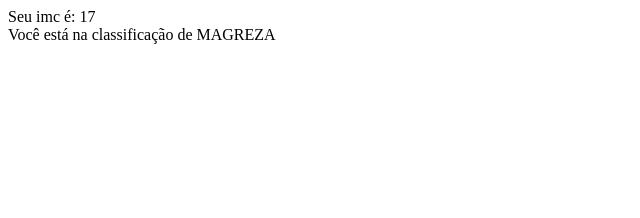
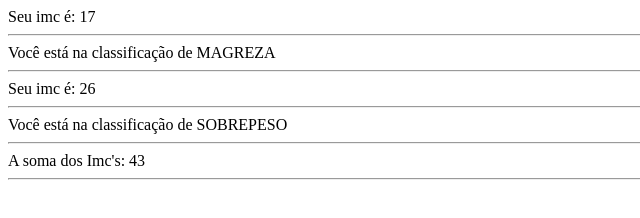
Before and after one commit to Darimus/JS-e-HTML, a plain HTML site: page imc.html in a window 1280 px wide. Shown: the whole page, without its empty margins (0-640 px from the left). Drawn offline with Linux system fonts and the light colour scheme.

Commit message:
:memo: Mais sobre function e return

```diff
--- a/imc.html
+++ b/imc.html
@@ -11,7 +11,7 @@
 
     function pulaLinha() {
 
-        document.write("<br>");
+        document.write("<br><hr>");
     }
 
     function mostra (frase) {
@@ -27,6 +27,8 @@
         let pesoBruno = peso;
         let imcTotal = pesoBruno / (alturaBruno * alturaBruno);
 
+
+
         mostra('Seu imc é: '+ Math.round(imcTotal));
 
         if (imcTotal < 18.5){
@@ -41,14 +43,16 @@
         else if (imcTotal > 24.9 && imcTotal < 29.9) {
             mostra('Você está na classificação de SOBREPESO')
         }
+
+        return imcTotal;
     }
 
-    imc(1.64, 45);
+    let imc1 = imc(1.64, 45);
+    let imc2 = imc(1.70, 75);
 
-
+    let imcGeral = mostra("A soma dos Imc's: " + Math.round(imc1 + imc2));
 
 
 </script>
-
 </body>
 </html>
```
Also changed, not shown: 1 other file.
